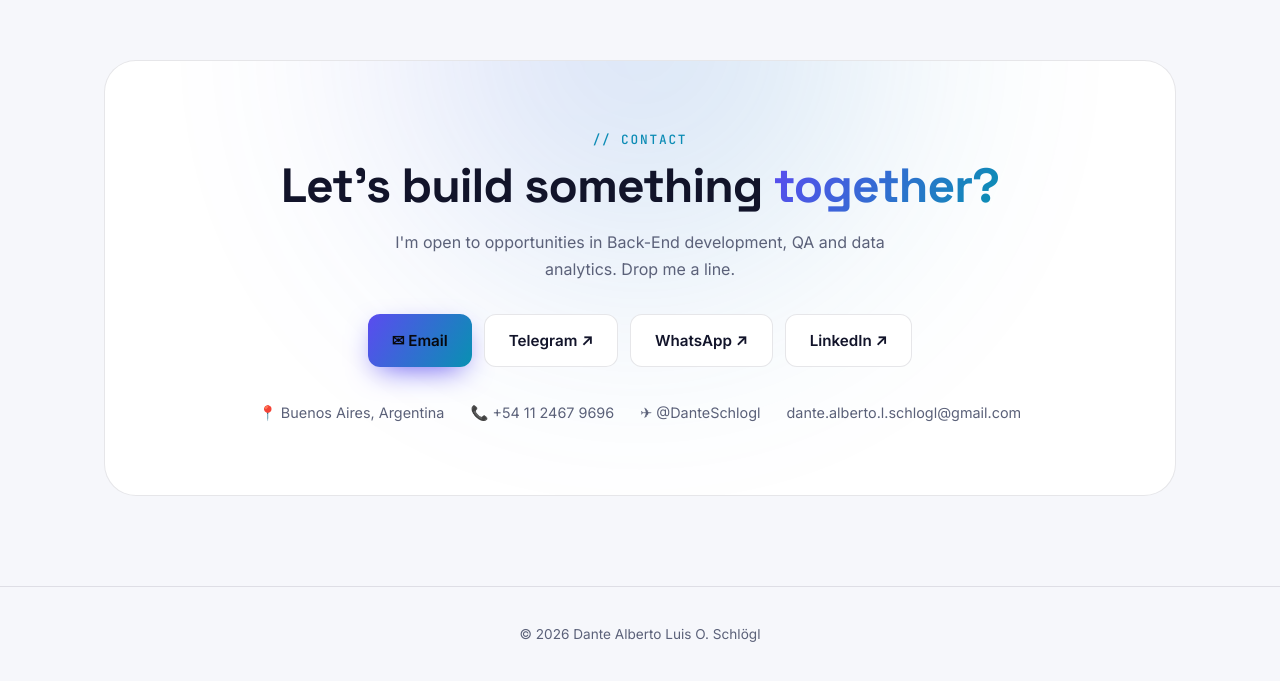
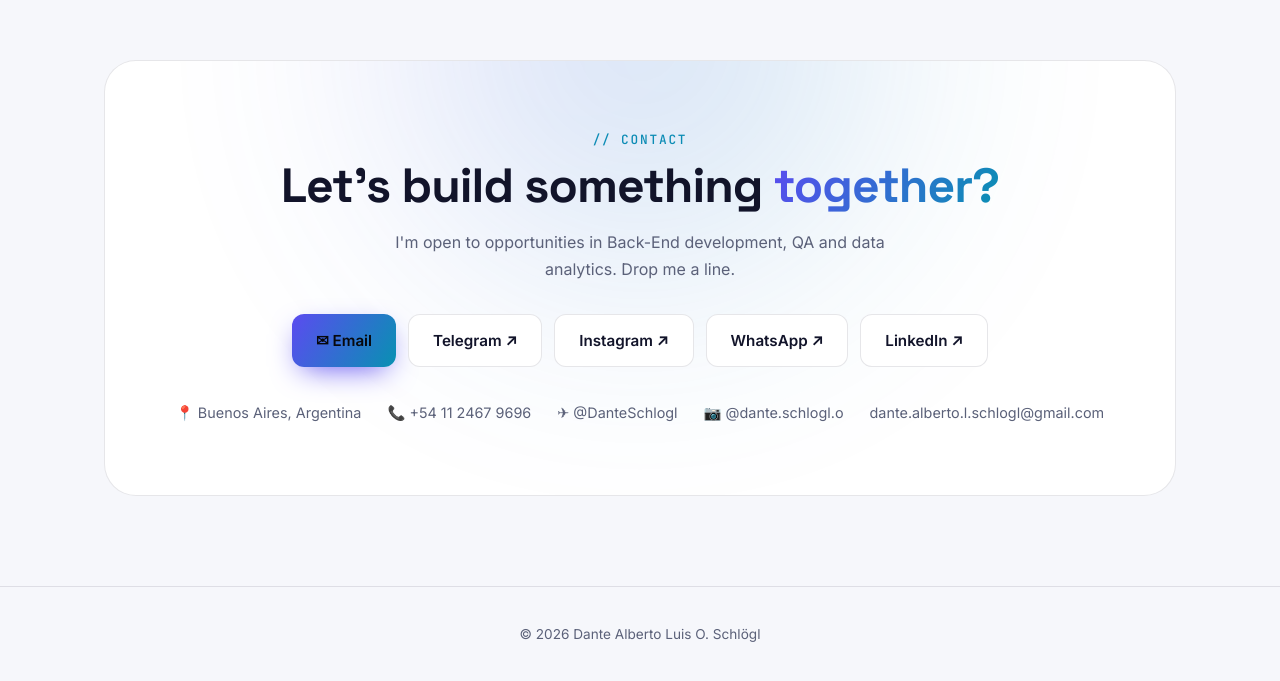
Before and after one commit to DanteSchlogl/portfolio, a plain HTML site: page index.html in a window 1280 px wide. Shown: the part 4129-4810 px from the top of the page. Drawn offline with Linux system fonts and the light colour scheme.

Commit message:
Add Instagram link
Co-Authored-By: Claude Sonnet 5.5 <noreply@anthropic.com>

```diff
--- a/index.html
+++ b/index.html
@@ -290,10 +290,11 @@ footer{padding:36px 0;color:var(--muted);font-size:.85rem;text-align:center;bord
       <div class="cta">
         <a class="btn primary" href="mailto:dante.alberto.l.schlogl@gmail.com">✉ Email</a>
         <a class="btn ghost" href="https://t.me/DanteSchlogl" target="_blank" rel="noopener">Telegram ↗</a>
+        <a class="btn ghost" href="https://www.instagram.com/dante.schlogl.o/" target="_blank" rel="noopener">Instagram ↗</a>
         <a class="btn ghost" href="https://wa.me/541124679696" target="_blank" rel="noopener">WhatsApp ↗</a>
         <a class="btn ghost" href="https://www.linkedin.com/in/dante-alberto-luis-orihuela-schl%C3%B6gl-703931103" target="_blank" rel="noopener">LinkedIn ↗</a>
       </div>
-      <div class="info"><span>📍 Buenos Aires, Argentina</span><span>📞 +54 11 2467 9696</span><span>✈ @DanteSchlogl</span><span>dante.alberto.l.schlogl@gmail.com</span></div>
+      <div class="info"><span>📍 Buenos Aires, Argentina</span><span>📞 +54 11 2467 9696</span><span>✈ @DanteSchlogl</span><span>📷 @dante.schlogl.o</span><span>dante.alberto.l.schlogl@gmail.com</span></div>
     </div>
   </div>
 </section>
```
